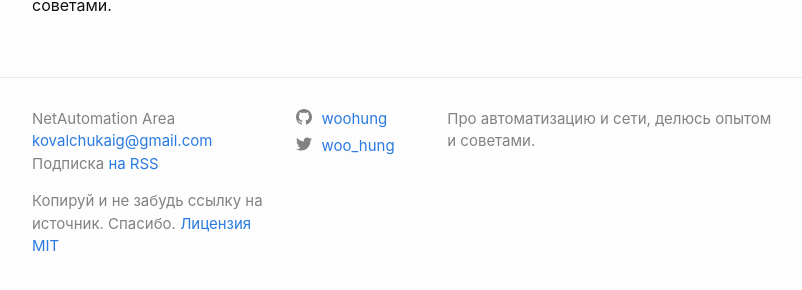
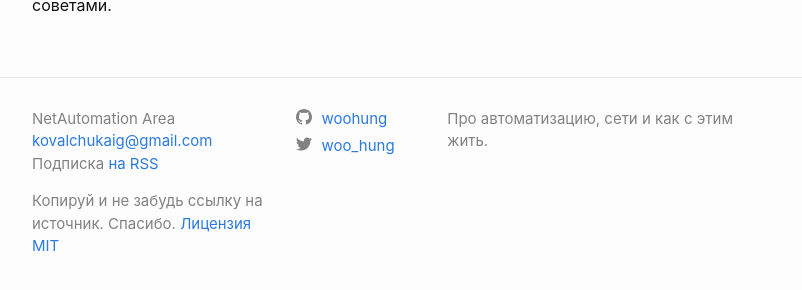
Before and after one commit to woohung/woohung.github.io, a Jekyll site: the page built from index.md, in a window 1280 px wide and 900 px high, scrolled down 1773 px. Shown: the part 582-872 px from the top of the window, without its empty margins (238-1040 px from the left). Built offline with Jekyll 4.4.1, drawn with Linux system fonts in a browser that asks for light colours.

Commit message:
Update _config.yml

```diff
--- a/_config.yml
+++ b/_config.yml
@@ -21,7 +21,7 @@
 title: NetAutomation Area
 email: kovalchukaig@gmail.com
 description: >- # this means to ignore newlines until "baseurl:"
-  Про автоматизацию и сети, делюсь опытом и советами.
+  Про автоматизацию, сети и как с этим жить.
 baseurl: "" # the subpath of your site, e.g. /blog
 url: "https://woohung.github.io" # the base hostname & protocol for your site, e.g. http://example.com
 twitter_username: woo_hung
```
